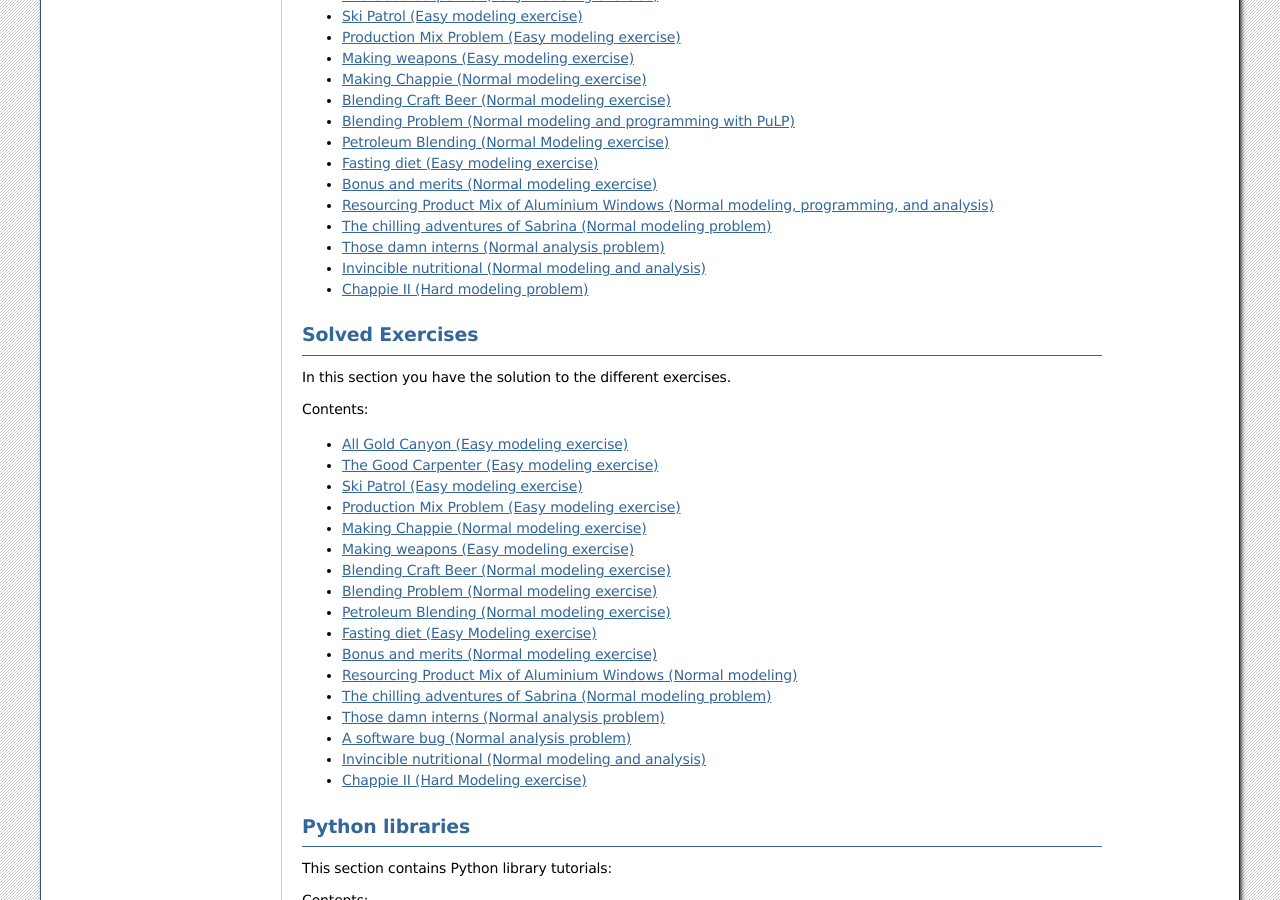
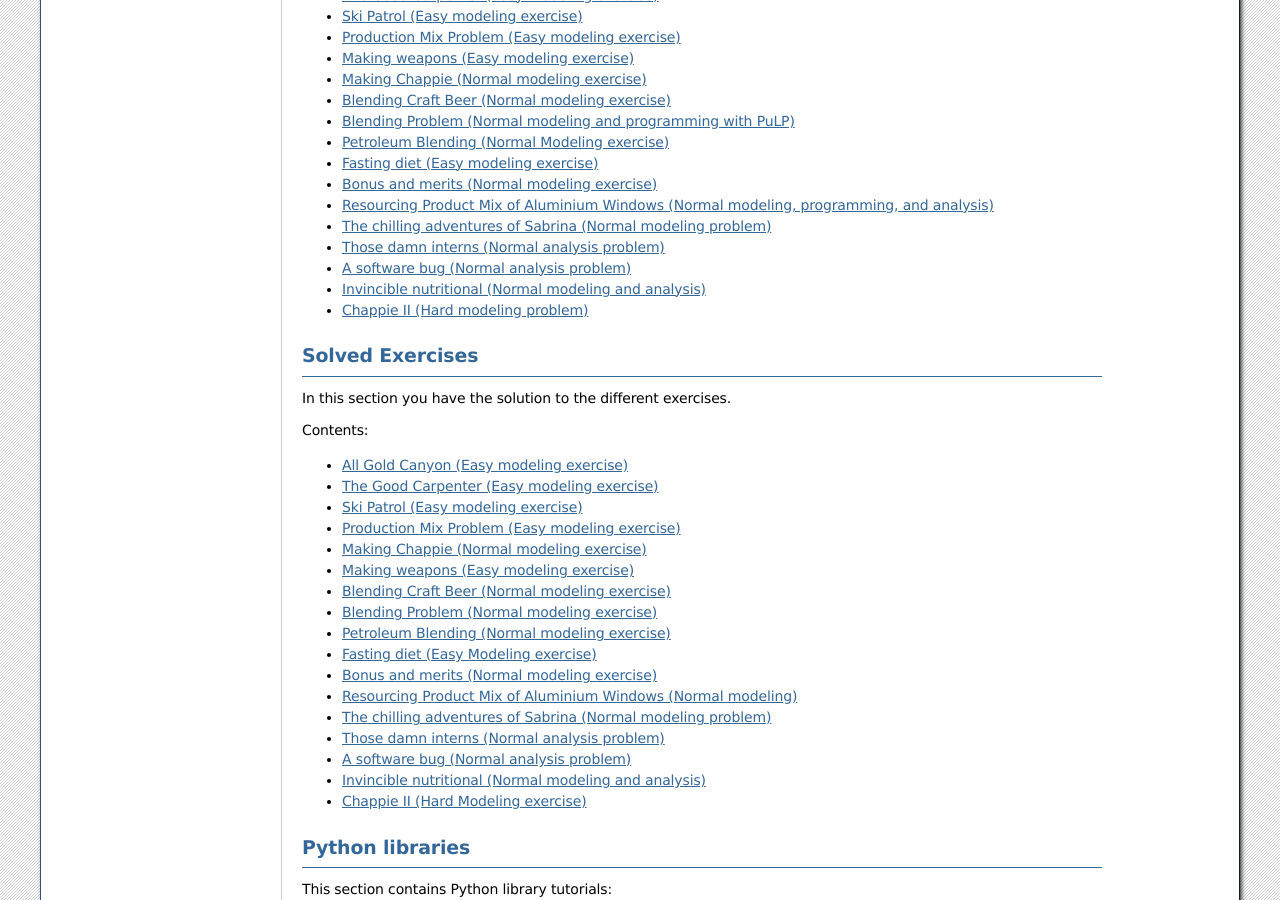
Before and after one commit to ffraile/operations-research-notebooks, a Sphinx documentation site: the page built from docs/source/CLP/index.rst, in a window 1280 px wide and 900 px high, scrolled down 727 px. Built offline with Sphinx 7.4.7, drawn with Linux system fonts in a browser that asks for light colours; pages that are not in the unit, such as notebooks, are missing from menus.

Commit message:
Added some con

```diff
--- a/docs/source/CLP/index.rst
+++ b/docs/source/CLP/index.rst
@@ -50,6 +50,7 @@ In this section you have a collection of CLP problems sorted by difficulty:
     Resourcing Product Mix of Aluminium Windows (Normal modeling, programming, and analysis) </CLP/exercises/Manufacturing solar cell panels>
     The chilling adventures of Sabrina (Normal modeling problem) </CLP/exercises/The chilling adventures of Sabrina>
     Those damn interns (Normal analysis problem) </CLP/exercises/Those damn interns>
+    A software bug (Normal analysis problem) </CLP/exercises/A software bug>
     Invincible nutritional (Normal modeling and analysis) </CLP/exercises/Invincible>
     Chappie II (Hard modeling problem) </CLP/exercises/Chappie II>
 
```
Also changed, not shown: docs/source/CLP/exercises/A software bug.ipynb (added), docs/source/MIP/tutorials/PuLP and Python MIP Tutorial.ipynb.
